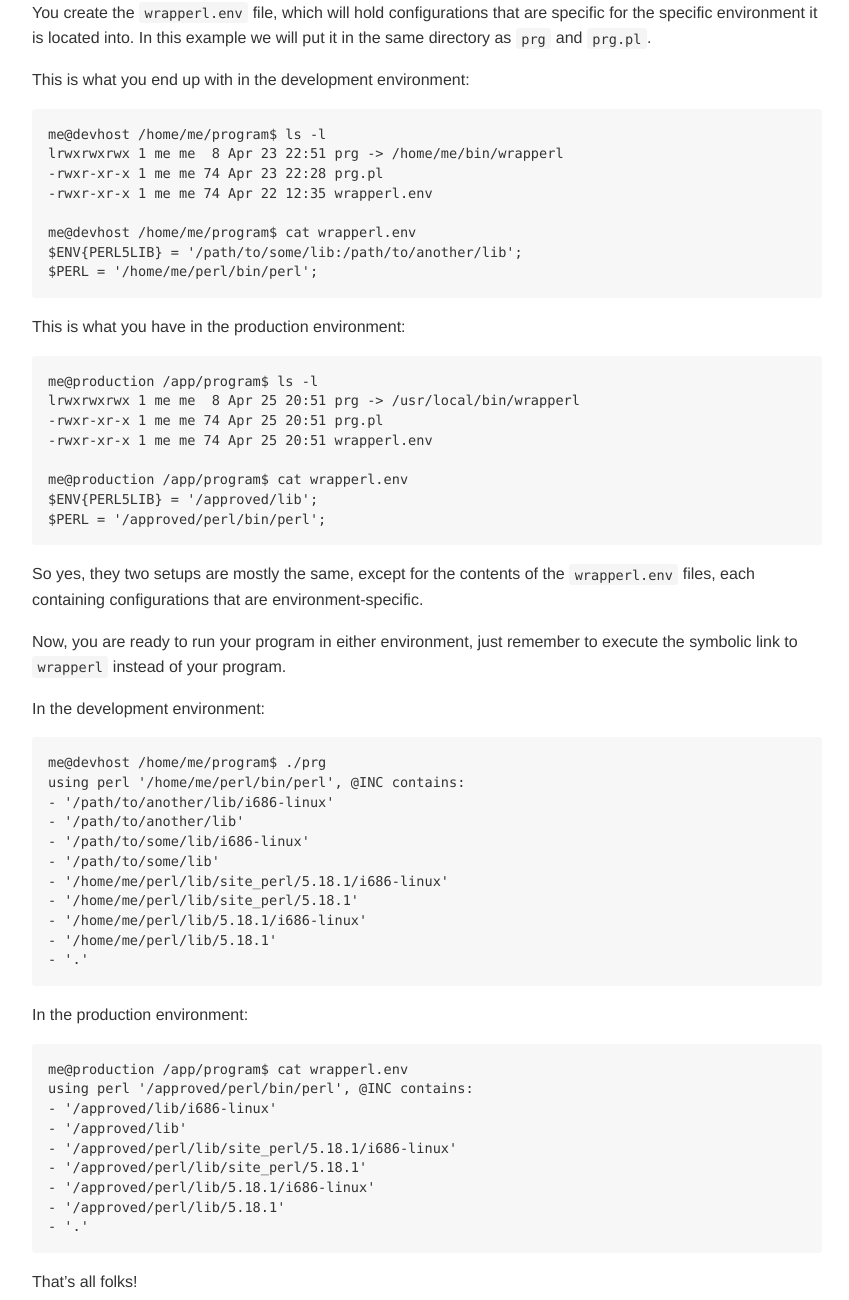
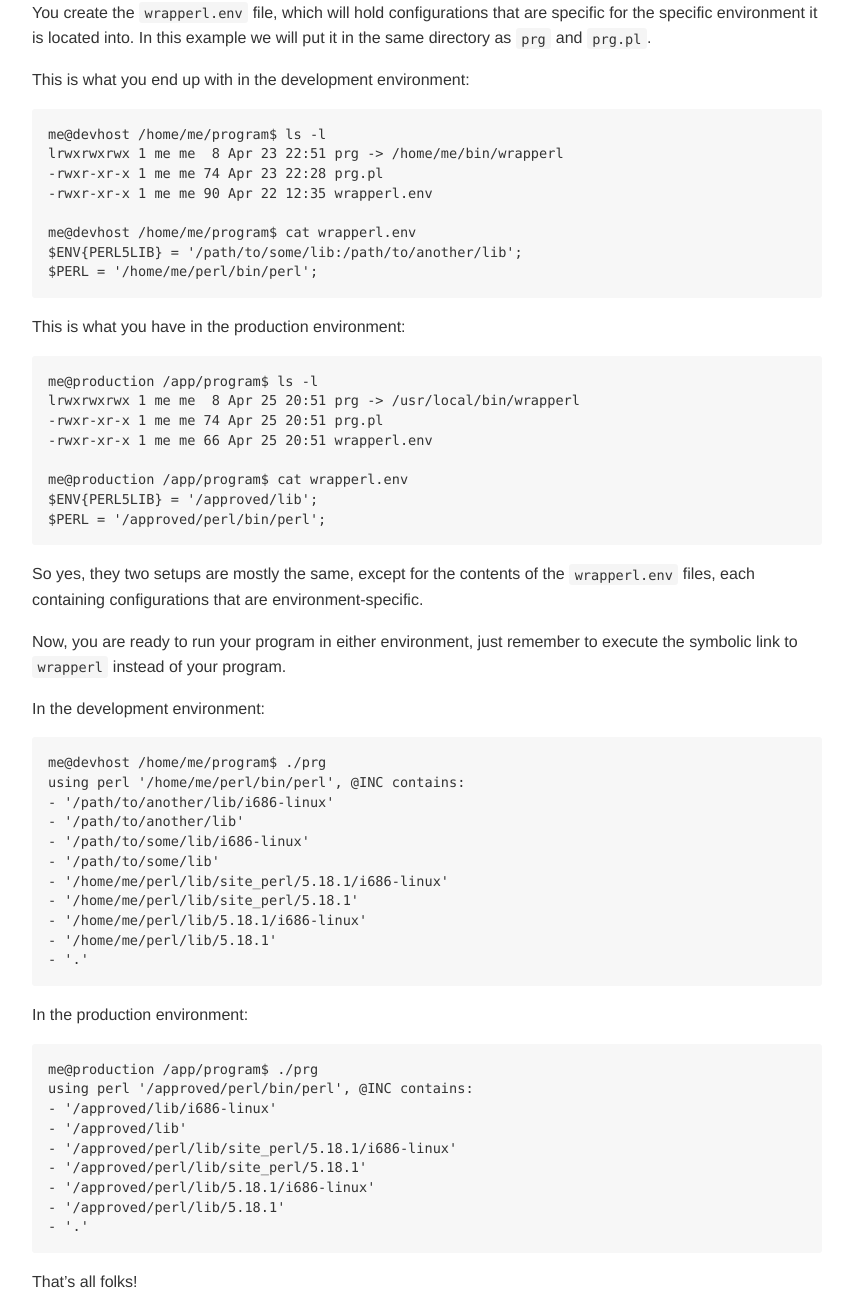
Before and after one commit to polettix/wrapperl, a plain HTML site: page index.html in a window 1280 px wide. Shown: the part 880-2180 px from the top of the page, without its empty margins (213-1062 px from the left). Drawn offline with Linux system fonts and the light colour scheme.

Commit message:
aligned documentation

```diff
--- a/index.html
+++ b/index.html
@@ -71,7 +71,7 @@ In this example we will put it in the same directory as <code>prg</code> and
 <pre><code>me@devhost /home/me/program$ ls -l
 lrwxrwxrwx 1 me me  8 Apr 23 22:51 prg -&gt; /home/me/bin/wrapperl
 -rwxr-xr-x 1 me me 74 Apr 23 22:28 prg.pl
--rwxr-xr-x 1 me me 74 Apr 22 12:35 wrapperl.env
+-rwxr-xr-x 1 me me 90 Apr 22 12:35 wrapperl.env
 
 me@devhost /home/me/program$ cat wrapperl.env
 $ENV{PERL5LIB} = '/path/to/some/lib:/path/to/another/lib';
@@ -83,7 +83,7 @@ $PERL = '/home/me/perl/bin/perl';
 <pre><code>me@production /app/program$ ls -l
 lrwxrwxrwx 1 me me  8 Apr 25 20:51 prg -&gt; /usr/local/bin/wrapperl
 -rwxr-xr-x 1 me me 74 Apr 25 20:51 prg.pl
--rwxr-xr-x 1 me me 74 Apr 25 20:51 wrapperl.env
+-rwxr-xr-x 1 me me 66 Apr 25 20:51 wrapperl.env
 
 me@production /app/program$ cat wrapperl.env
 $ENV{PERL5LIB} = '/approved/lib';
@@ -115,7 +115,7 @@ using perl '/home/me/perl/bin/perl', @INC contains:
 
 <p>In the production environment:</p>
 
-<pre><code>me@production /app/program$ cat wrapperl.env
+<pre><code>me@production /app/program$ ./prg
 using perl '/approved/perl/bin/perl', @INC contains:
 - '/approved/lib/i686-linux'
 - '/approved/lib'
```
